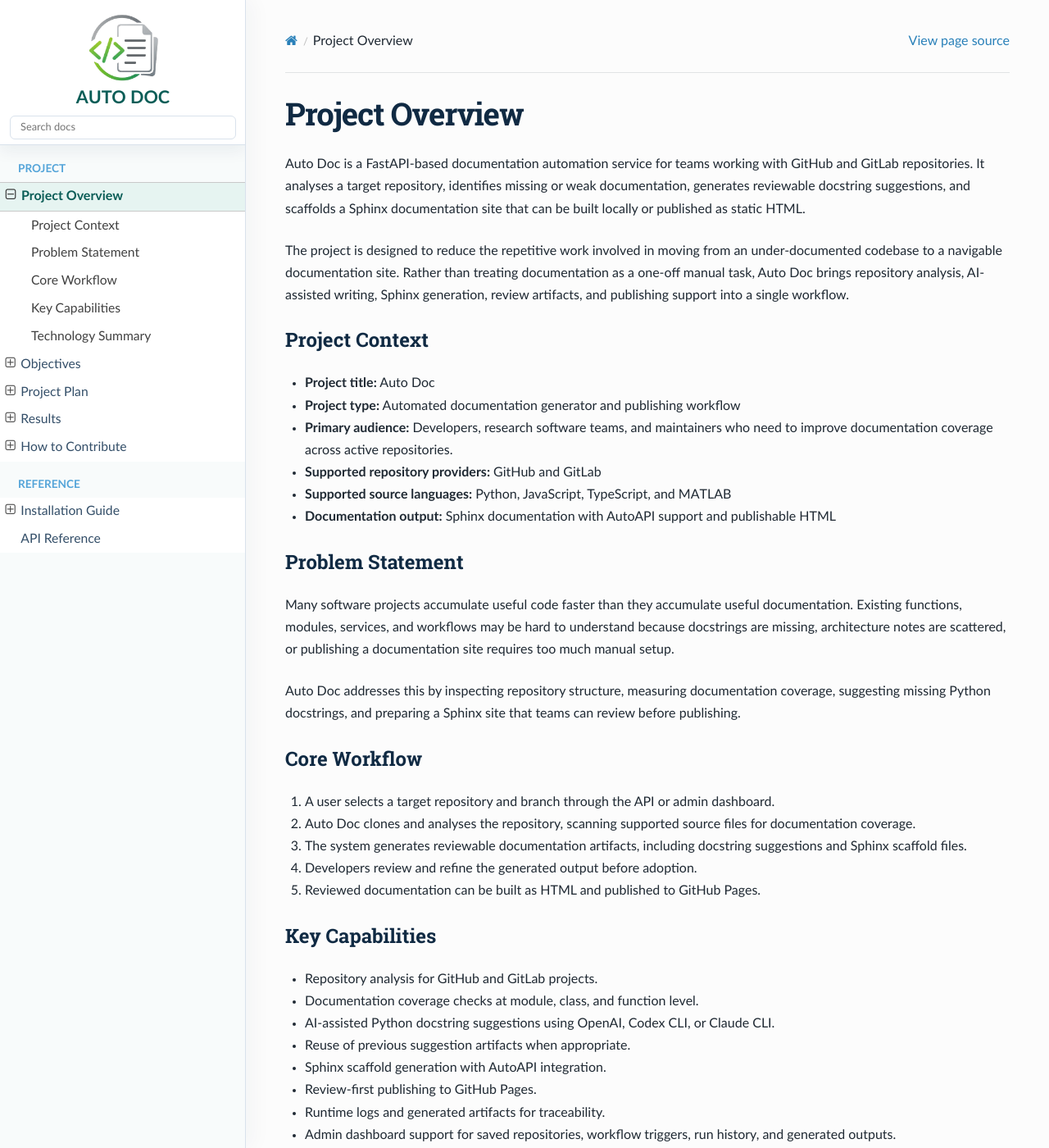
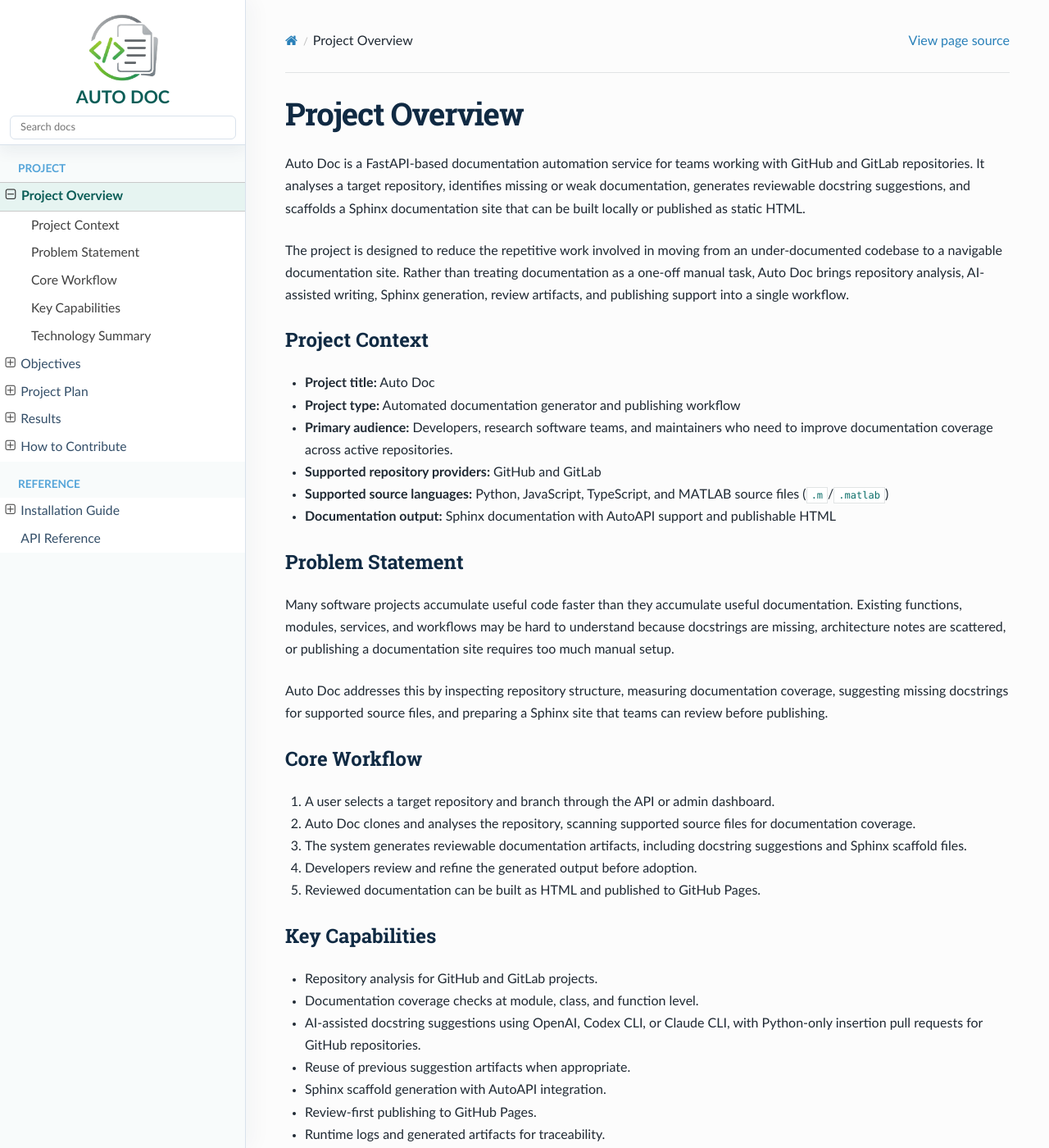
Before and after one commit to Digital-Metabolic-Twin-Centre/autodoc, a Sphinx documentation site: the page built from docs/project/overview.rst, in a window 1280 px wide and 1400 px high. Shown: the whole window at 82% size. Built offline with Sphinx 7.4.7 and the Read the Docs theme 3.1.0, drawn with Linux system fonts in a browser that asks for light colours; pages that are not in the unit, such as notebooks, are missing from menus.

Commit message:
chore: clarify supported source languages and MATLAB extensions

```diff
--- a/docs/project/objectives.rst
+++ b/docs/project/objectives.rst
@@ -6,7 +6,7 @@
    documentation workflows.
 2. Detect missing or weak documentation across supported codebases and generate
    high-quality docstring suggestions using OpenAI, Codex CLI, or Claude CLI for
-   Python, JavaScript, TypeScript, and MATLAB projects.
+   Python, JavaScript, TypeScript, and MATLAB source files.
 3. Automate Sphinx documentation scaffolding so a repository can be turned into
    a structured documentation site with minimal manual setup.
 4. Support a review-first publishing workflow in which generated documentation
--- a/docs/project/overview.rst
+++ b/docs/project/overview.rst
@@ -22,6 +22,7 @@
   need to improve documentation coverage across active repositories.
 - **Supported repository providers:** GitHub and GitLab
 - **Supported source languages:** Python, JavaScript, TypeScript, and MATLAB
+  source files (``.m``/``.matlab``)
 - **Documentation output:** Sphinx documentation with AutoAPI support and
   publishable HTML
 
@@ -34,8 +35,8 @@
 or publishing a documentation site requires too much manual setup.
 
 Auto Doc addresses this by inspecting repository structure, measuring
-documentation coverage, suggesting missing Python docstrings, and preparing a
-Sphinx site that teams can review before publishing.
+documentation coverage, suggesting missing docstrings for supported source
+files, and preparing a Sphinx site that teams can review before publishing.
 
 Core Workflow
 -------------
@@ -54,8 +55,8 @@
 
 - Repository analysis for GitHub and GitLab projects.
 - Documentation coverage checks at module, class, and function level.
-- AI-assisted Python docstring suggestions using OpenAI, Codex CLI, or Claude
-  CLI.
+- AI-assisted docstring suggestions using OpenAI, Codex CLI, or Claude CLI,
+  with Python-only insertion pull requests for GitHub repositories.
 - Reuse of previous suggestion artifacts when appropriate.
 - Sphinx scaffold generation with AutoAPI integration.
 - Review-first publishing to GitHub Pages.
--- a/docs/project/plan.rst
+++ b/docs/project/plan.rst
@@ -13,8 +13,9 @@
 1. A FastAPI service has been implemented to coordinate repository analysis,
    documentation generation, and publishing workflows.
 2. Repository access has been integrated for both GitHub and GitLab.
-3. The system can scan Python, JavaScript, TypeScript, and MATLAB files and
-   assess documentation coverage across supported source code blocks.
+3. The system can scan Python, JavaScript, TypeScript, and MATLAB source files
+   (``.m``/``.matlab``) and assess documentation coverage across supported
+   source code blocks.
 4. AI-powered docstring suggestion generation is available for missing
    documentation through OpenAI, Codex CLI, or Claude CLI, with support for reuse
    of previously generated suggestions.
```
Also changed, not shown: README.md (+3 -2 lines), 2 other files.
